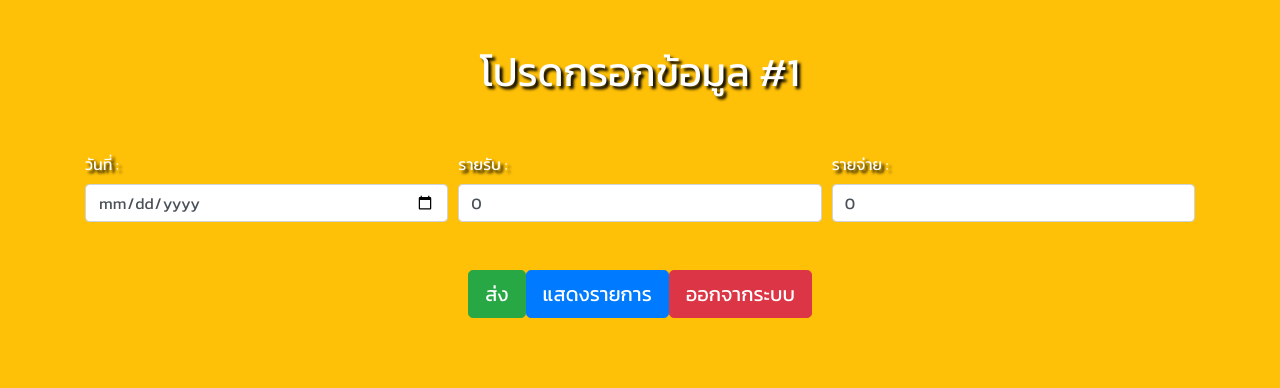
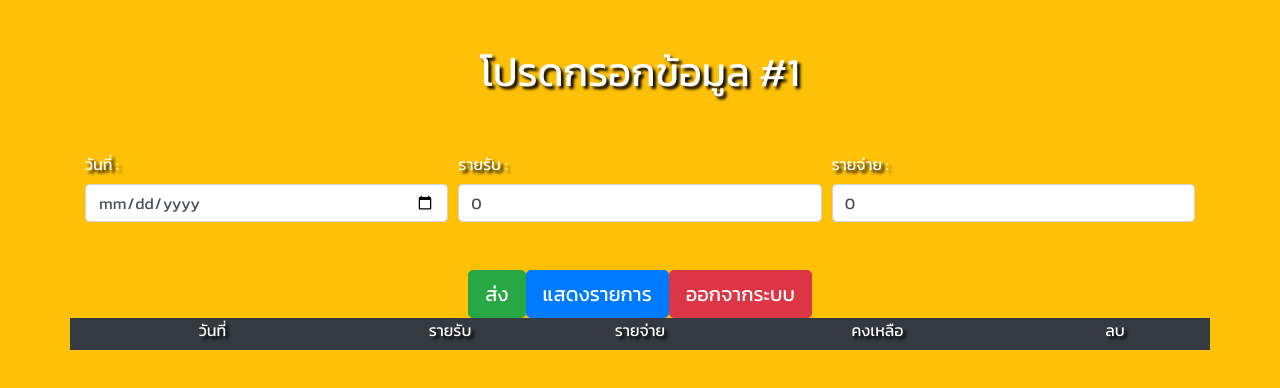
Before and after one commit to ball9989/savingcalculator, a Vue app: page /calculator/1 in a window 1280 px wide. Shown: the top 388 px of the page. Built offline with nearby package versions, Linux system fonts and the light colour scheme.

Commit message:
Add Table
สร้างตารางแสดงข้อมูล

```diff
--- a/src/components/savingcalculator.vue
+++ b/src/components/savingcalculator.vue
@@ -3,9 +3,7 @@
     <div class="container mt-5">
       <div class="row text-center">
         <div class="col-12">
-                    <h1>
-                        โปรดกรอกข้อมูล #{{ username }}
-                    </h1>
+          <h1>โปรดกรอกข้อมูล #{{ username }}</h1>
         </div>
       </div>
       <div class="row mt-5">
@@ -13,15 +11,35 @@
           <div class="form-row">
             <div class="col">
               <label for="dato">วันที่ :</label>
-                            <input type="date" id="dato" class="form-control" v-model="form.date" placeholder="วันที่">
+              <input
+                type="date"
+                id="dato"
+                class="form-control"
+                v-model="form.date"
+                placeholder="วันที่"
+              />
             </div>
             <div class="col">
               <label for="dato">รายรับ :</label>
-                            <input type="number" min="0" max="1000000" id="incoma" class="form-control" v-model="form.income" placeholder="รายรับ">
+              <input
+                type="number"
+                min="0"
+                max="1000000"
+                id="incoma"
+                class="form-control"
+                v-model="form.income"
+                placeholder="รายรับ"
+              />
             </div>
             <div class="col">
               <label for="dato">รายจ่าย :</label>
-                            <input type="number" id="raijai" class="form-control" v-model="form.expense" placeholder="รายจ่าย">
+              <input
+                type="number"
+                id="raijai"
+                class="form-control"
+                v-model="form.expense"
+                placeholder="รายจ่าย"
+              />
             </div>
           </div>
         </div>
@@ -30,7 +48,27 @@
         <div class="col-12 text-center">
           <button class="btn btn-success btn-lg" @click="sendForm()">ส่ง</button>
           <button class="btn btn-primary btn-lg">แสดงรายการ</button>
-                    <button class="btn btn-danger btn-lg" @click="$router.push({name: 'SavingCalculatorLogin'})">ออกจากระบบ</button>
+          <button
+            class="btn btn-danger btn-lg"
+            @click="$router.push({name: 'SavingCalculatorLogin'})"
+          >ออกจากระบบ</button>
+        </div>
+      </div>
+      <div class="row bg-dark text-center">
+        <div class="col-3">
+          <label for="dato">วันที่</label>
+        </div>
+        <div class="col-2">
+          <label for="dato">รายรับ</label>
+        </div>
+        <div class="col-2">
+          <label for="dato">รายจ่าย</label>
+        </div>
+        <div class="col-3">
+          <label for="dato">คงเหลือ</label>
+        </div>
+        <div class="col-2">
+          <label for="dato">ลบ</label>
         </div>
       </div>
     </div>
@@ -39,30 +77,28 @@
 
 <script>
 export default {
-    data () {
+  data() {
     return {
       form: {
-                date: '',
+        date: "",
         income: 0,
         expense: 0
       },
       username: this.$route.params.username
-        }
+    };
   },
   methods: {
-        sendForm () {
+    sendForm() {
       // calculate something
-
-
       // send to firebase
     }
   }
-}
+};
 </script>
 
 <style>
-
-h1, label {
+h1,
+label {
   color: white;
   text-shadow: 3px 3px 3px black;
 }
@@ -90,5 +126,4 @@ h1, label {
   font-size: 35px;
   width: 20%;
 }
-
 </style>
```
Lines whose indentation alone changed are shown as unchanged.
